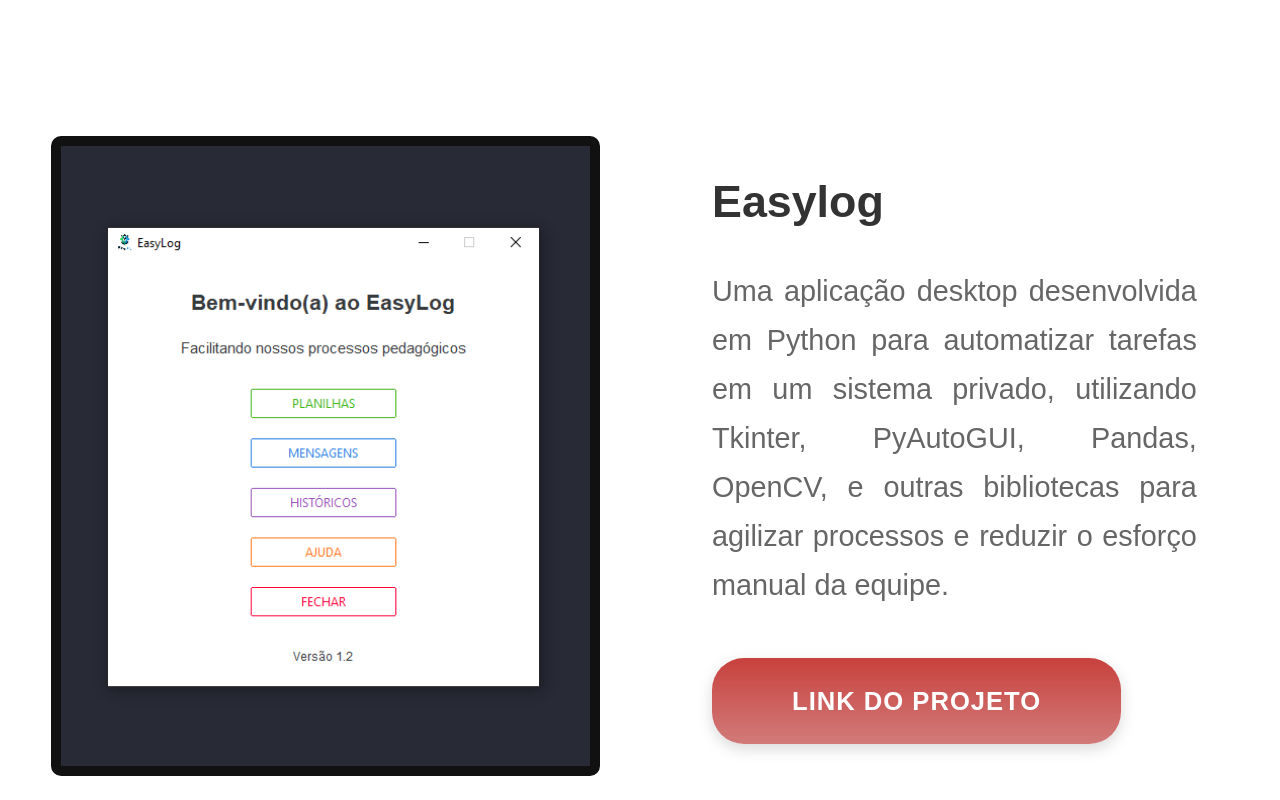
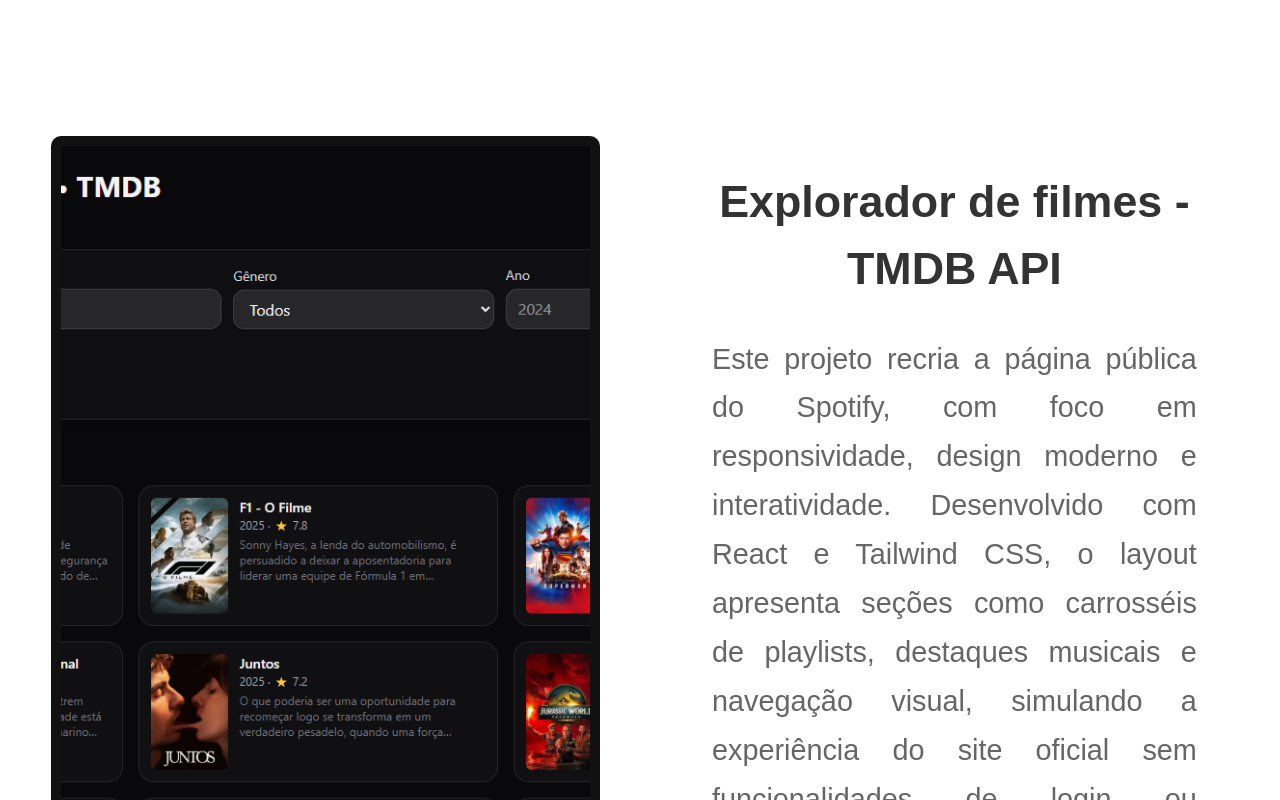
Before and after one commit to lucasalc25/portfolio-next, a Next.js app: page / in a window 1280 px wide. Shown: the part 7960-8760 px from the top of the page. Built offline with nearby package versions, Linux system fonts and the light colour scheme; grey boxes are pictures that could not be loaded.

Commit message:
v2.2
Inclusão do projeto TMDB API

```diff
--- a/src/components/Projects.tsx
+++ b/src/components/Projects.tsx
@@ -52,8 +52,16 @@
     src: "/spotify-clone",
   },
   {
+    img: "/images/tmdb-explorer.png",
+    alt: "Projeto 6",
+    title: "Explorador de filmes - TMDB API",
+    type: "next",
+    desc: "Este projeto recria a página pública do Spotify, com foco em responsividade, design moderno e interatividade. Desenvolvido com React e Tailwind CSS, o layout apresenta seções como carrosséis de playlists, destaques musicais e navegação visual, simulando a experiência do site oficial sem funcionalidades de login ou reprodução musical.",
+    src: "https://tmdb-explorer-api.vercel.app/",
+  },
+  {
     img: "/images/easylog.png",
-    alt: "Projeto 6",
+    alt: "Projeto 7",
     title: "Easylog",
     type: "next",
     desc: "Uma aplicação desktop desenvolvida em Python para automatizar tarefas em um sistema privado, utilizando Tkinter, PyAutoGUI, Pandas, OpenCV, e outras bibliotecas para agilizar processos e reduzir o esforço manual da equipe.",
```
Also changed, not shown: public/images/tmdb-explorer.png (added).
